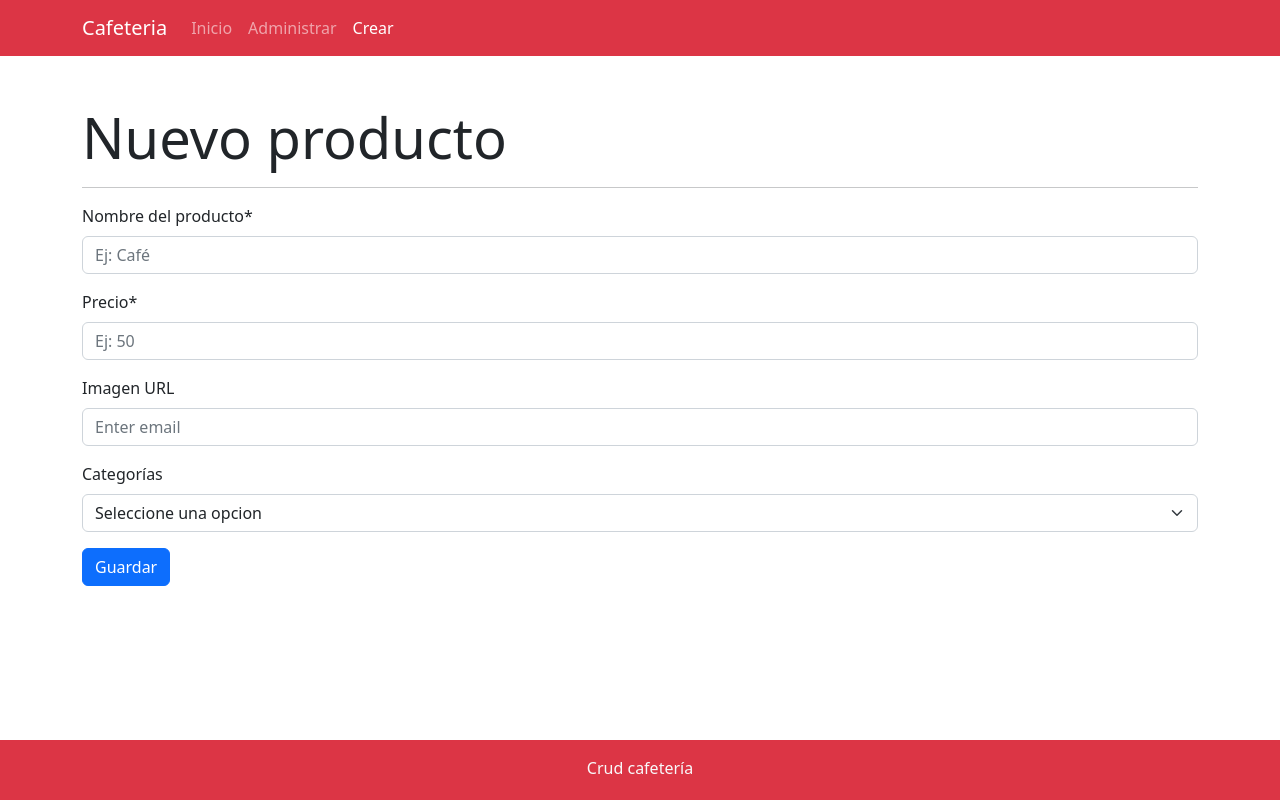
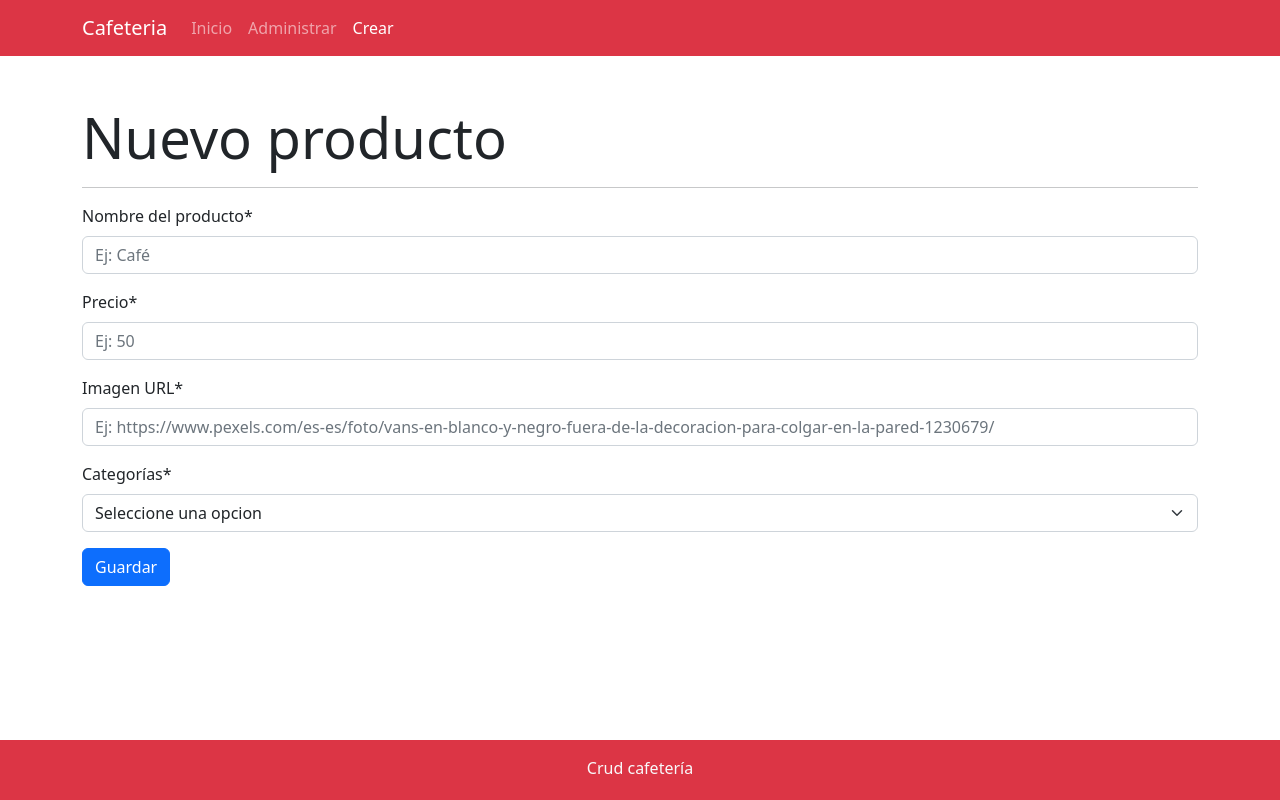
Before and after one commit to MDanielaCardozo/practicaReact-CRUD.Cafeteria, a React (Create React App) app: page /administrar/producto/crear in a window 1280 px wide. Built offline with nearby package versions, Linux system fonts and the light colour scheme.

Commit message:
Agregué corrección en AdministrarProducto

```diff
--- a/src/components/views/producto/AdministrarProductos.js
+++ b/src/components/views/producto/AdministrarProductos.js
@@ -34,9 +34,8 @@ const AdministrarProductos = () => {
       <div className="d-flex justify-content-between align-items-center mt-5">
         <h1 className="display-4">Productos disponibles</h1>
         <Link to='/administrar/producto/crear' className="btn btn-primary">Agregar</Link>
-        <hr />
       </div>
-
+      <hr />
       <Table responsive striped bordered hover>
         <thead>
           <tr>
@@ -53,7 +52,6 @@ const AdministrarProductos = () => {
           {
             productos.map((producto)=><ItemProducto key={producto.id} producto={producto}></ItemProducto>)
           }
-
         </tbody>
       </Table>
     </section>
--- a/src/components/views/producto/CrearProducto.js
+++ b/src/components/views/producto/CrearProducto.js
@@ -76,7 +76,7 @@ const CrearProducto = () => {
             onChange={(e) => setNombreProducto(e.target.value)}
           />
         </Form.Group>
-        <Form.Group className="mb-3" controlId="formBasicE">
+        <Form.Group className="mb-3" controlId="formPrecio">
           <Form.Label>Precio*</Form.Label>
           <Form.Control
             type="number"
@@ -84,17 +84,17 @@ const CrearProducto = () => {
             onChange={(e) => setPrecio(e.target.value)}
           />
         </Form.Group>
-        <Form.Group className="mb-3" controlId="formBasicE">
-          <Form.Label>Imagen URL</Form.Label>
+        <Form.Group className="mb-3" controlId="formImagen">
+          <Form.Label>Imagen URL*</Form.Label>
           <Form.Control
             type="text"
-            placeholder="Enter email"
+            placeholder="Ej: https://www.pexels.com/es-es/foto/vans-en-blanco-y-negro-fuera-de-la-decoracion-para-colgar-en-la-pared-1230679/"
             onChange={(e) => setImagen(e.target.value)}
           />
         </Form.Group>
         <Form.Group className="mb-3">
-          <Form.Label htmlFor="">Categorías</Form.Label>
-          <Form.Select onChange={e => setCategoria(e.target.value)}>
+          <Form.Label>Categorías*</Form.Label>
+          <Form.Select onChange={(e) => setCategoria(e.target.value)}>
             <option value=''>Seleccione una opcion</option>
             <option value='bebida-caliente'>Bebida caliente</option>
             <option value='bebida-fria'>Bebida fria</option>
```
